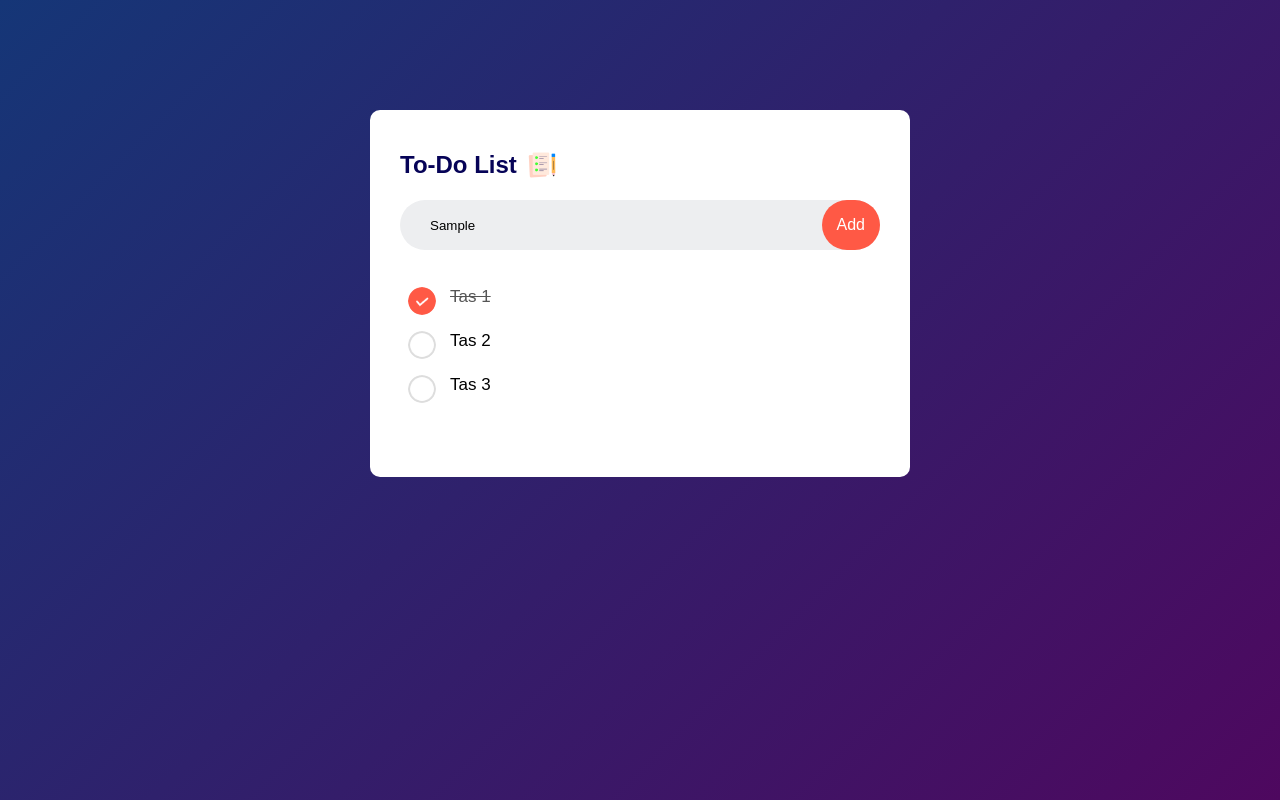
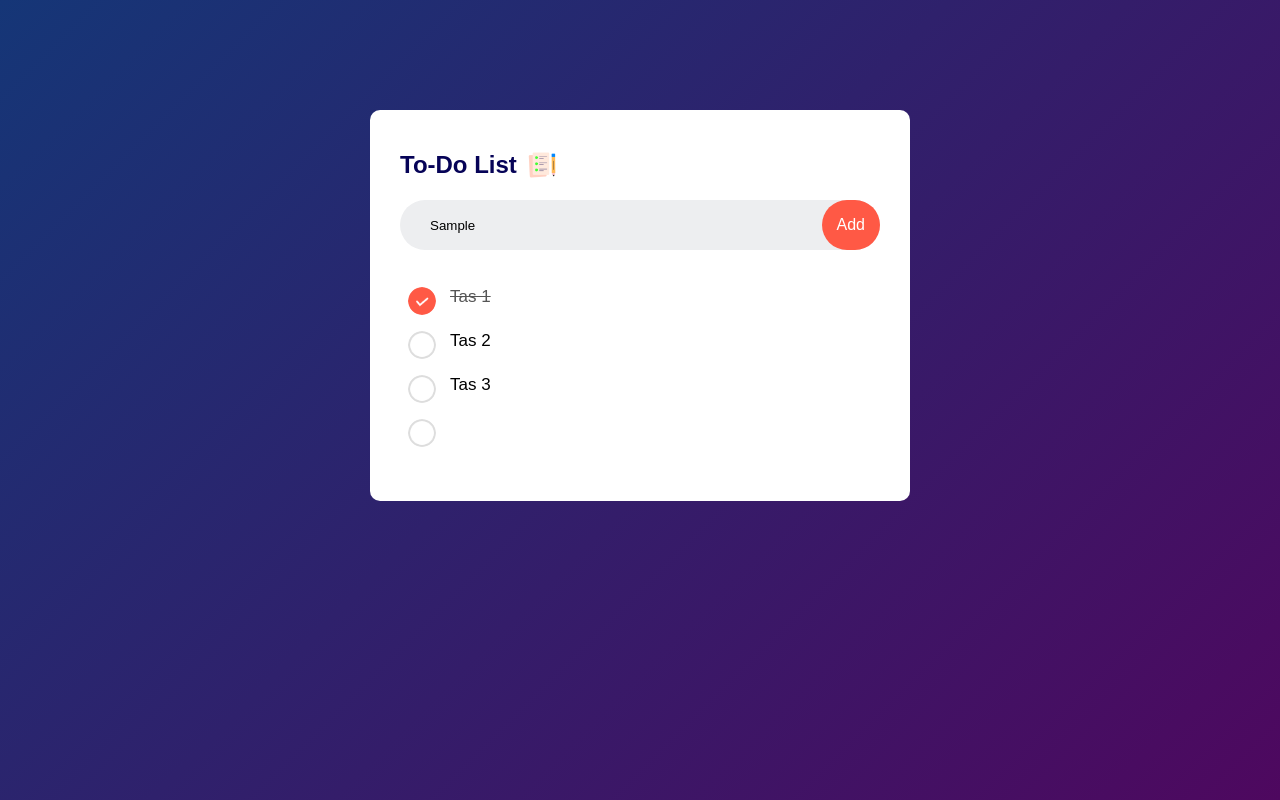
Before and after one commit to RamiiDevX/ToDoListNew, a plain HTML site: page index.html in a window 1280 px wide. Both pictures are taken after typing "Sample" into the empty fields and a click on the button "Add". Drawn offline with Linux system fonts and the light colour scheme; files whose address does not match are found by name.

Commit message:
created js file and updated it

```diff
--- a/index.html
+++ b/index.html
@@ -11,7 +11,7 @@
                 <h2>To-Do List <img src="icon.png"></h2>
                 <div class="row">
                     <input type="text" id="input-box" placeholder="Add your text">
-                    <button>Add</button>
+                    <button onclick="addTask()">Add</button>
                 </div>
                 <ul id="List-container">
                     <li class="checked">Tas 1</li>
@@ -21,5 +21,6 @@
                 </ul>
             </div>
         </div>
+        <script src="script.js"></script>
     </body>
 </html>
--- /dev/null
+++ b/script.js
@@ -0,0 +1,12 @@
+const inputBox = document.getElementById("input-box");
+const ListContainer = document.getElementById("List-container");
+function addTask() {
+    if(inputBox.value === ''){
+        alert("You must write something!")
+    }
+    else{
+        let li = document.createElement("li");
+        li,innerHTML = inputBox.value;
+        ListContainer.appendChild(li);
+    }
+}
```
